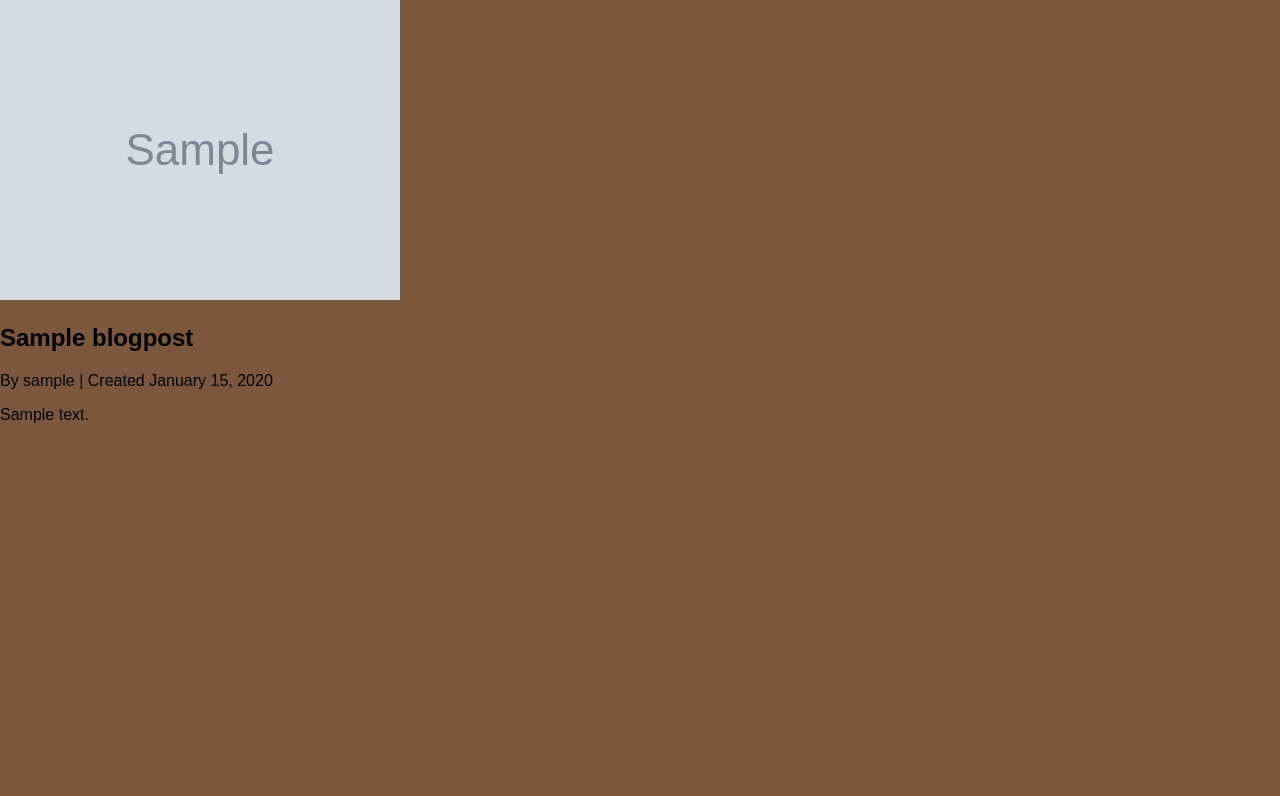
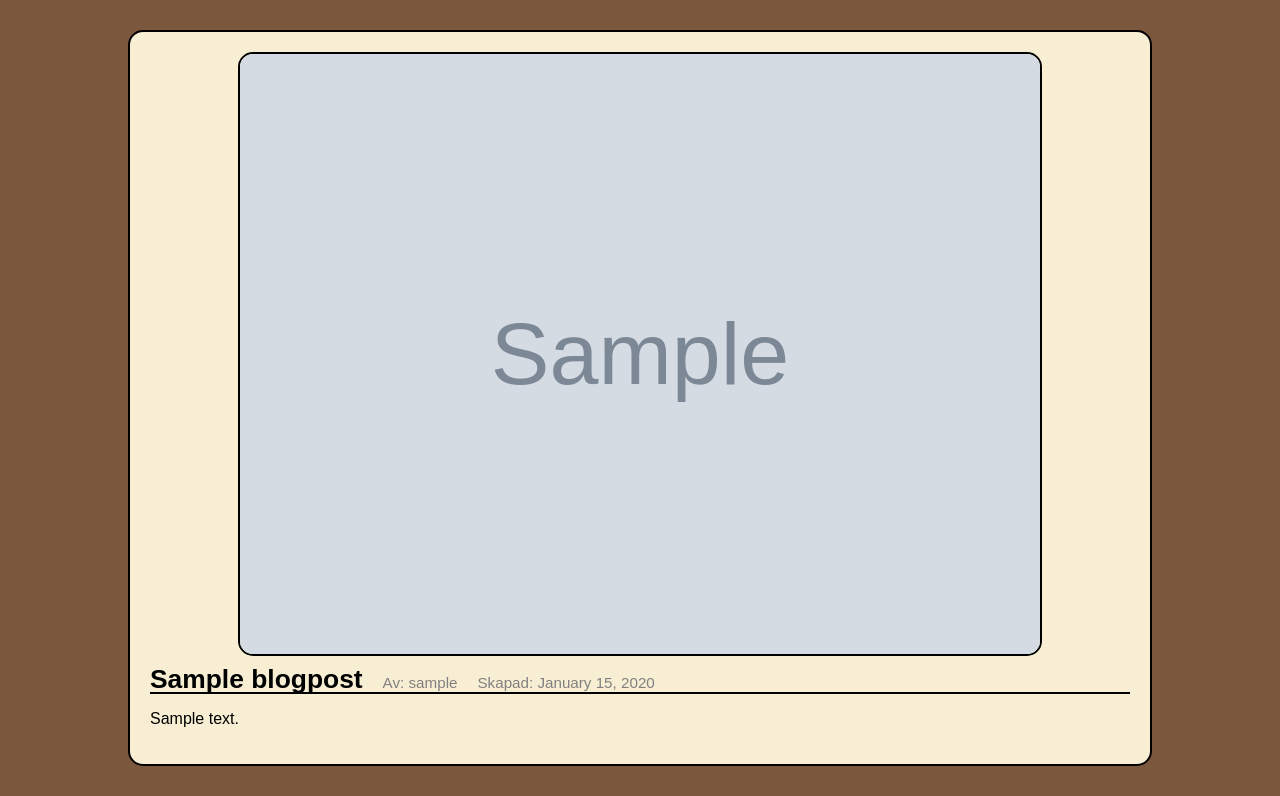
Before and after one commit to Grupp2-Blogg/grupp2-blogg, a PHP site: page /posts.php?id=1 in a window 1280 px wide. Shown: the part 197-993 px from the top of the page. Before the commit the page ends 620 px from the top, so only its background shows below. Run offline with PHP 8.4, Linux system fonts and the light colour scheme; tables that the repository leaves empty or names only in its code hold one stand-in row (values such as "Sample post"); grey boxes marked "Sample" are stand-in pictures.

Commit message:
Fixade css till posts.php

```diff
--- a/public/Styles.css
+++ b/public/Styles.css
@@ -166,6 +166,7 @@ a:hover
     display: block;
 }
 
+/* Home page - Posts */
 
 .div--inlägg-container{
     display: flex;
@@ -218,6 +219,68 @@ a:hover
     max-width: 100%;
     box-sizing: border-box;
 }
+
+/* Posts.php - Enskilda inlägg */
+
+.blog-posts{
+    background-color: var(--shade-of-vanilla);
+    border-radius: 15px;
+    border: 2px solid black;
+    width: 80%;
+    height: 100%;
+    max-height: 90%;
+    max-width: 90%;
+    margin: 0 auto;
+    margin-top: 30px;
+    margin-bottom: 30px;
+    color: black;
+    padding: 20px;
+    text-decoration: none;
+    box-sizing: border-box;
+}
+
+.blog-posts img{
+    width: 100%;
+    max-width: 800px;
+    height: auto;
+    object-fit: contain;
+    margin-bottom: 15px;
+    border-radius: 15px;
+    display: flex;
+    justify-content: center;
+    align-items: center;
+    margin: 0 auto;
+    border: 2px solid black;
+}
+
+.blog-posts img[src=""]{
+    display: none;
+}
+
+.blog-posts--headers{
+    display: flex;
+    flex-direction: row;
+    align-items: baseline;
+    padding-top: 10px;
+    gap: 20px;
+    border-bottom: 2px solid black;
+}
+
+.blog-posts--headers h2{
+    font-size: calc(0.65em + 2vmin);
+    line-height: 1;
+}
+.blog-posts--headers p{
+    font-size: calc(0.45em + 1vmin);
+    line-height: 1.2;
+    color: gray;
+}
+
+.blog-posts--headers h2,
+.blog-posts--headers p{
+    margin: 0;
+}
+
 
 /* MEDIA QUERIES */
 @media only screen and (max-width: 600px) {
--- a/public/posts.php
+++ b/public/posts.php
@@ -97,16 +97,16 @@ if(!$post){
     </nav>
 
 
-        <div >
+        <div class="blog-posts">
             <img src="<?= htmlspecialchars($post['image_path'] ?? '') ?>" alt="<?= htmlspecialchars($post['blogtitle'])?>">
-            <div>
+
+            <div class="blog-posts--headers">
                 <h2><?= htmlspecialchars($post['blogtitle']) ?></h2>
+                <p>Av: <?= htmlspecialchars($post['username'])?></p>
+                <p>Skapad: <?= date('F j, Y', strtotime($post['post_created_at'])) ?></p>
+            </div>
 
-                <div>
-                    <span>By <?= htmlspecialchars($post['username'])?></span>
-                    <span>| Created <?= date('F j, Y', strtotime($post['post_created_at'])) ?></span>
-                </div>
-
+            <div class="blog-posts--contents">
                 <p><?= htmlspecialchars($post['blogcontent']) ?></p>
             </div>
         </div>
```
